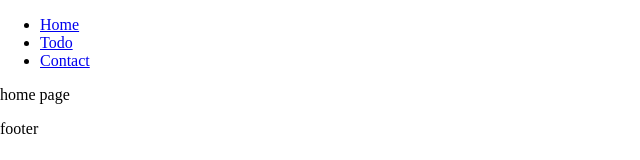
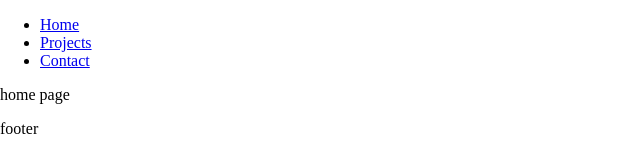
Before and after one commit to hkamalo/portfolio, a JavaScript app: page / in a window 1280 px wide. Shown: the top 160 px of the page, without its empty margins (0-640 px from the left). Built offline with nearby package versions, Linux system fonts and the light colour scheme; the HTML template or start-up script is replaced by a standard one.

Commit message:
add routes

```diff
--- a/src/components/Header.js
+++ b/src/components/Header.js
@@ -11,8 +11,8 @@ export default function Header() {
             </NavLink>
           </li>
           <li>
-            <NavLink exact to="/todo">
-              Todo
+            <NavLink exact to="/projects">
+              Projects
             </NavLink>
           </li>
           <li>
```
Also changed, not shown: 1 other file (tests, documents, lock files or other folders).
